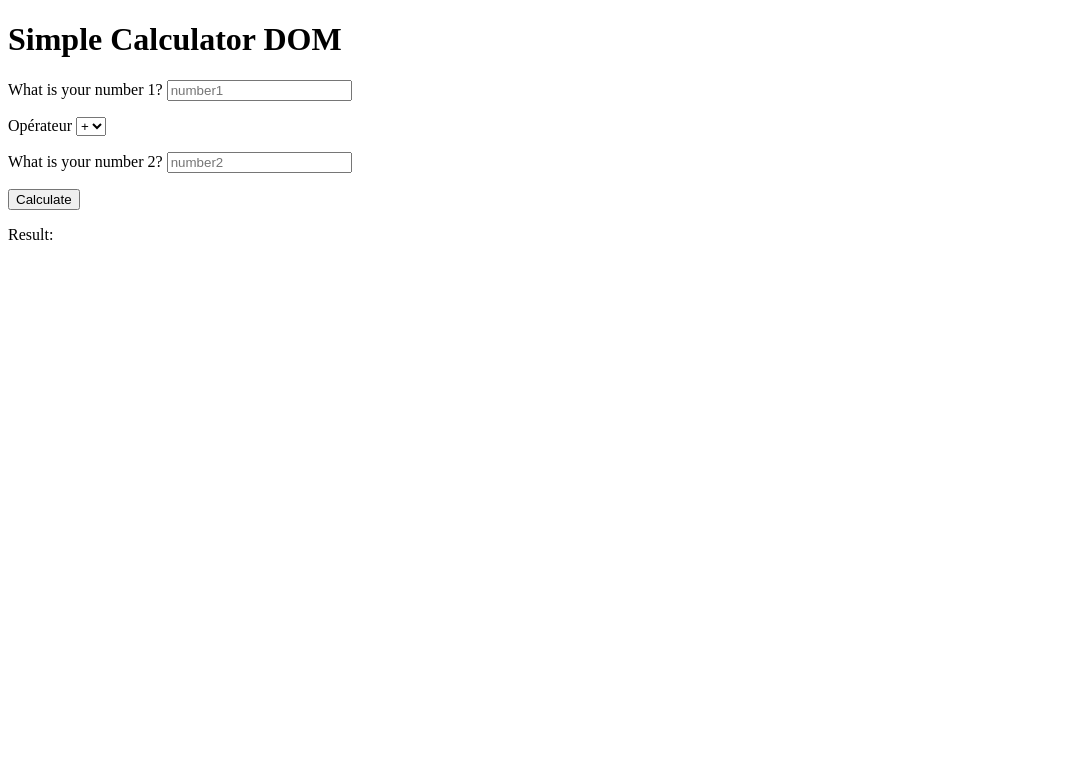
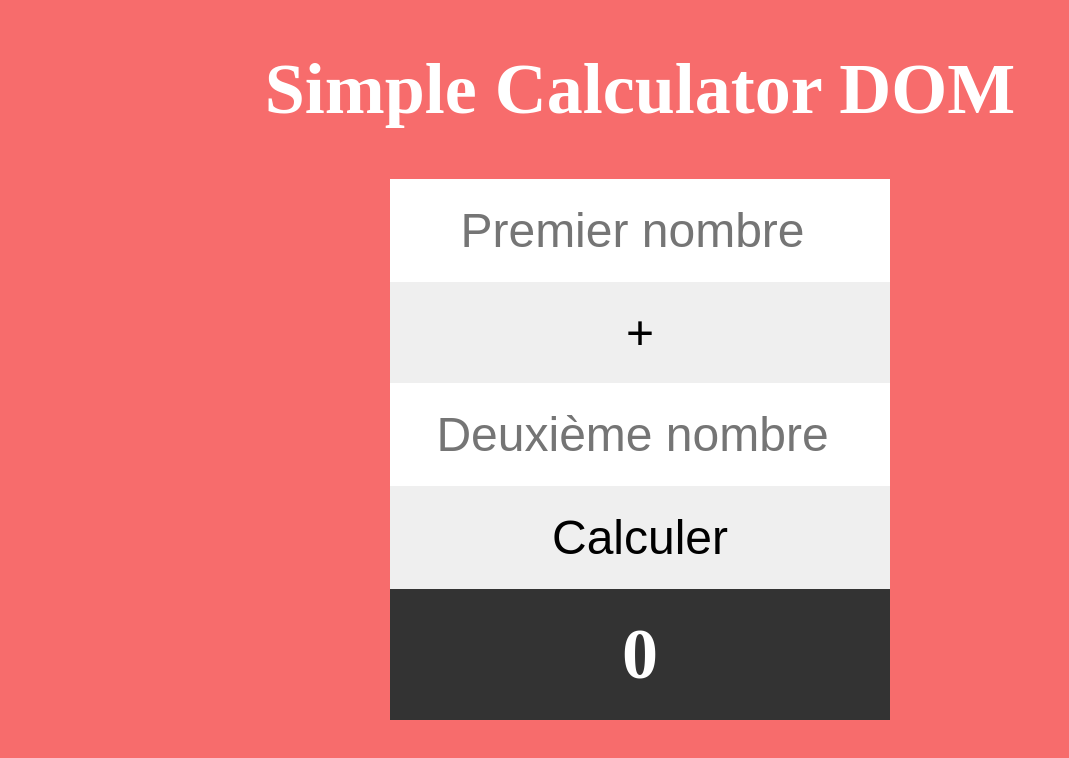
Before and after one commit to olivier-chatelin/simple_calculator_DOM, a plain HTML site: page index.html in a window 1280 px wide. Shown: the whole page, without its empty margins (0-1069 px from the left). Drawn offline with Linux system fonts and the light colour scheme.

Commit message:
Ajout des commentaires et d'un peu de CSS

```diff
--- a/index.html
+++ b/index.html
@@ -1,36 +1,40 @@
-<!doctype html>
+<!DOCTYPE html>
 <html lang="fr">
   <head>
-    <meta charset="UTF-8">
-    <meta name="viewport"
-          content="width=device-width, user-scalable=no, initial-scale=1.0, maximum-scale=1.0, minimum-scale=1.0">
-    <meta http-equiv="X-UA-Compatible" content="ie=edge">
+    <meta charset="UTF-8" />
+    <meta
+      name="viewport"
+      content="width=device-width, user-scalable=no, initial-scale=1.0, maximum-scale=1.0, minimum-scale=1.0"
+    />
+    <meta http-equiv="X-UA-Compatible" content="ie=edge" />
     <title>Simple Calculator DOM</title>
+
+    <link rel="stylesheet" href="style.css" />
   </head>
+
   <body>
     <h1>Simple Calculator DOM</h1>
-        <p>
-            <label for="number1">What is your number 1?</label>
-            <input type="number" name="" id="number1" placeholder="number1">
-        </p>
-        <p>
+
+    <div class="container">
+      <label for="number1">Premier nombre</label>
+      <input type="number" id="number1" placeholder="Premier nombre" />
+
       <label for="operand">Opérateur</label>
-            <select name="" id="operand">
+      <select id="operand">
         <option value="+">+</option>
         <option value="-">-</option>
         <option value="*">x</option>
         <option value="/">/</option>
       </select>
-        </p>
-            <label for="number2">What is your number 2?</label>
-            <input type="number" name="" id="number2" placeholder="number2">
-        <p>
-            <button id="calculate">Calculate</button>
-        </p>
-        <p>
-            <span>Result: </span>
-            <span id="result"></span>
-        </p>
+
+      <label for="number2">Deuxième nombre</label>
+      <input type="number" id="number2" placeholder="Deuxième nombre" />
+
+      <button id="calculate">Calculer</button>
+
+      <p id="result">0</p>
+    </div>
+
     <script src="script.js"></script>
   </body>
 </html>
--- a/script.js
+++ b/script.js
@@ -1,28 +1,59 @@
-const calculateButton = document.getElementById('calculate');
-const inputNumber1 = document.getElementById('number1');
-const inputNumber2 = document.getElementById('number2');
-const inputOperand = document.getElementById('operand');
-calculateButton.addEventListener('click', function(){
+// Référence vers l'élément du bouton calculer
+const calculateButton = document.getElementById("calculate");
 
-    let result;
+// Référence vers l'élément du premier champ texte
+const inputNumber1 = document.getElementById("number1");
+
+// Référence vers l'élément du deuxième champ texte
+const inputNumber2 = document.getElementById("number2");
+
+// Référence vers l'élément de l'opérateur
+const inputOperand = document.getElementById("operand");
+
+// Référence vers l'élément dans lequel on affichera le résultat
+const resultOutput = document.getElementById("result");
+
+// On écoute l'évenement "click" du bouton "calculer"
+calculateButton.addEventListener("click", function () {
+  // Variable pour stocker le résultat de l'opération
+  let result = 0;
+
+  // On récupère la valeur saisie dans le premier champ texte
   const number1 = parseInt(inputNumber1.value);
-    console.log(number1);
+
+  // On récupère la valeur saisie dans le deuxième champ texte
   const number2 = parseInt(inputNumber2.value);
-    console.log(number2);
-    const resultOutput = document.getElementById('result');
+
+  // En fonction de la valeur de l'opérateur,
+  // on effectue la bonne opération
   switch (inputOperand.value) {
     case "+":
       result = number1 + number2;
       break;
+
     case "-":
       result = number1 - number2;
       break;
+
     case "*":
       result = number1 * number2;
       break;
+
     case "/":
-            result = (number2 === 0) ? "ERROR Division by 0 is impossible" :number1 / number2;
+      // Pour la division, on averti si le deuxième champ
+      // est égal à 0
+      if (number2 === 0) {
+        alert("La division par 0 est impossible :(");
+      } else {
+        result = number1 / number2;
+      }
+
       break;
+
+    default:
+      result = "Opérateur invalide";
   }
+
+  // On met à jour le résultat dans la page
   resultOutput.innerHTML = result;
 });
--- /dev/null
+++ b/style.css
@@ -0,0 +1,110 @@
+/*
+Reset des valeurs du navigateur par défaut
+*/
+* {
+  padding: 0;
+  margin: 0;
+  box-sizing: border-box;
+}
+
+/*
+On définit une taille de police sur l'élément HTML,
+ce qui nous permet d'utiliser les rem dans tout le
+reste du CSS.
+*/
+html {
+  font-size: 16px;
+}
+
+body {
+  margin: 0;
+  padding: 0;
+  color: white;
+  text-align: center;
+  background-color: #f76c6c;
+}
+
+h1 {
+  margin: 2rem 0;
+  font-size: 2rem;
+}
+
+.container {
+  width: 80vw;
+  /*
+    Appliquer une marge "auto" sur les côtés
+    left et right nous permet de centrer un
+    élément de type block.
+
+    !!! Sa largeur doit être précisée !!!
+    */
+  margin: 0 auto;
+}
+
+/*
+On applique les même styles pour les
+différents éléments de la calculatrice
+*/
+input,
+select,
+button,
+#result {
+  width: 100%;
+  padding: 1rem;
+  font-size: 2rem;
+  text-align: center;
+  border: none;
+}
+
+/*
+On masque les libellés des champs (label) pour
+plus de clarté. Les laisser dans le HTML permettra
+aux navigateurs vocaux de les lire
+*/
+label {
+  display: none;
+}
+
+select,
+button {
+  appearance: none; /* Permet de masquer la flèche du select */
+  cursor: pointer;
+  transition: all 0.5s ease-in-out;
+}
+
+/*
+Effet de survol sur le select et le bouton
+*/
+select:hover,
+button:hover {
+  color: white;
+  background-color: #bf3a41;
+  transition: all 0.5s ease-in-out; /* Un peu d'animation \o/ */
+}
+
+#result {
+  color: white;
+  font-size: 3rem;
+  font-weight: bold;
+  background-color: #333;
+}
+
+/*
+Etant "mobile first", on ajuste pour les résolutions
+au dessus de 767px
+*/
+@media screen and (min-width: 768px) {
+  html {
+    font-size: 24px;
+  }
+}
+
+@media screen and (min-width: 1024px) {
+  h1 {
+    font-size: 3rem;
+  }
+
+  .container {
+    width: min(50vw, 500px);
+  }
+}
```
Lines whose indentation alone changed are shown as unchanged.
